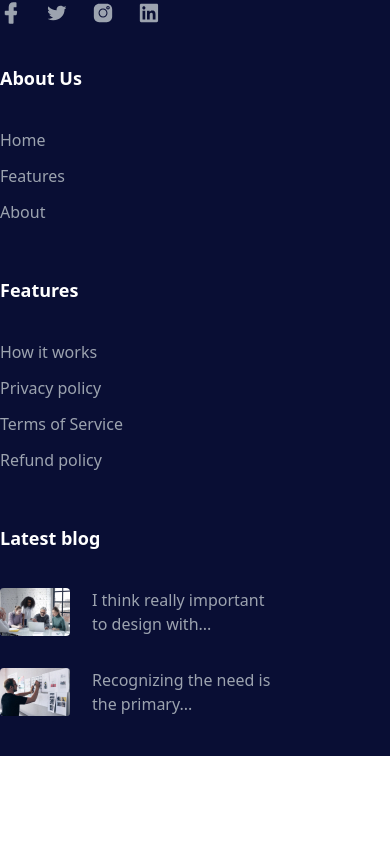
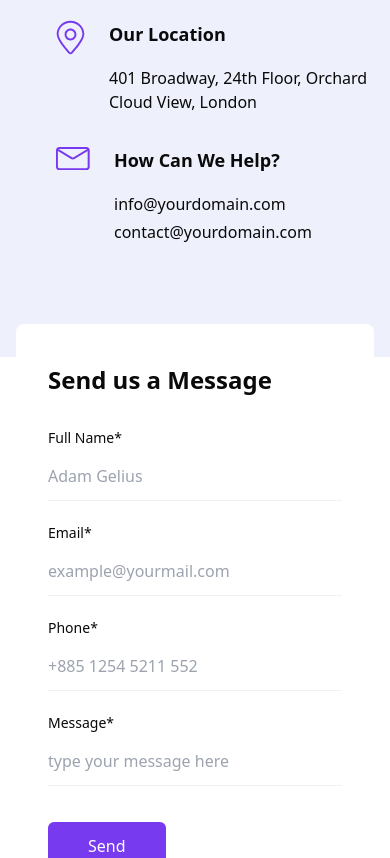
Before and after one commit to tareksabbir/Quixotic, a React (Vite) app: page / in a window 390 px wide. Shown: the part 5186-6044 px from the top of the page. Before the commit the page ends 5942 px from the top, so only its background shows below. Built offline with nearby package versions, Linux system fonts and the light colour scheme; no server answers.

Commit message:
Developed the Contact Us page with a user-friendly form.
Form includes fields for name, email, and message submission.
Applied responsive design to ensure usability across all devices.
Styled the page to match the overall project theme.

```diff
--- a/src/Pages/Home/Home.jsx
+++ b/src/Pages/Home/Home.jsx
@@ -1,3 +1,4 @@
+import Contact from "@/components/Contact/Contact";
 import Category from "@/components/HomePageComponents/Category/Category";
 
 import Hero from "@/components/HomePageComponents/Hero/Hero";
@@ -10,6 +11,7 @@ const Home = () => {
       <Hero></Hero>
       <Category></Category>
       <SearchCarsCard></SearchCarsCard>
+      <Contact></Contact>
 
     </>
   );
--- /dev/null
+++ b/src/components/Contact/Contact.jsx
@@ -0,0 +1,33 @@
+import ContactAddress from "./ContactAddress";
+import ContactForm from "./ContactForm";
+
+const Contact = () => {
+  return (
+    <>
+      <section id="contact" className="relative py-20 md:py-[120px]">
+        <div className="absolute left-0 top-0 -z-[1] h-full w-full dark:bg-dark"></div>
+        <div className="absolute left-0 top-0 -z-[1] h-1/2 w-full  bg-[#eef0fc] dark:bg-dark-700 lg:h-[45%] xl:h-1/2"></div>
+        <div className="container px-4 mx-auto">
+          <div className="-mx-4 flex flex-wrap items-center">
+            <div className="w-full px-4 lg:w-7/12 xl:w-8/12 ml-10 md:ml-0">
+              <div className="ud-contact-content-wrapper">
+                <div className="ud-contact-title mb-12 lg:mb-[150px]">
+                  <span className="mb-6 block text-base font-medium text-primary dark:text-white">
+                    CONTACT US
+                  </span>
+                  <h2 className="max-w-[260px] text-[35px] font-semibold leading-[1.14] text-dark dark:text-white">
+                    Lets talk about your problem.
+                  </h2>
+                </div>
+                <ContactAddress></ContactAddress>
+              </div>
+            </div>
+            <ContactForm></ContactForm>
+          </div>
+        </div>
+      </section>
+    </>
+  );
+};
+
+export default Contact;
--- /dev/null
+++ b/src/components/Contact/ContactAddress.jsx
@@ -0,0 +1,42 @@
+import ContactSvgLocation from "../Svg/ContactSvgLocation";
+import ContactSvgMail from "../Svg/ContactSvgMail";
+
+const ContactAddress = () => {
+  return (
+    <>
+      <div className="mb-12 flex flex-wrap justify-between lg:mb-0">
+        <div className="mb-8 flex w-[330px] max-w-full">
+          <div className="mr-6 text-[32px] text-primary">
+            <ContactSvgLocation></ContactSvgLocation>
+          </div>
+          <div>
+            <h5 className="mb-[18px] text-lg font-semibold text-dark dark:text-white">
+              Our Location
+            </h5>
+            <p className="text-base text-body-color dark:text-dark-6">
+              401 Broadway, 24th Floor, Orchard Cloud View, London
+            </p>
+          </div>
+        </div>
+        <div className="mb-8 flex w-[330px] max-w-full">
+          <div className="mr-6 text-[32px] text-primary">
+            <ContactSvgMail></ContactSvgMail>
+          </div>
+          <div>
+            <h5 className="mb-[18px] text-lg font-semibold text-dark dark:text-white">
+              How Can We Help?
+            </h5>
+            <p className="text-base text-body-color dark:text-dark-6">
+              info@yourdomain.com
+            </p>
+            <p className="mt-1 text-base text-body-color dark:text-dark-6">
+              contact@yourdomain.com
+            </p>
+          </div>
+        </div>
+      </div>
+    </>
+  );
+};
+
+export default ContactAddress;
--- /dev/null
+++ b/src/components/Contact/ContactForm.jsx
@@ -0,0 +1,81 @@
+const ContactForm = () => {
+  return (
+    <>
+      <div className="w-full px-4 lg:w-5/12 xl:w-4/12">
+        <div className=" rounded-lg bg-white px-8 py-10 shadow-testimonial dark:bg-dark-2 dark:shadow-none sm:px-10 sm:py-12 md:p-[60px] lg:p-10 lg:px-10 lg:py-12 2xl:p-[60px]">
+          <h3 className="mb-8 text-2xl font-semibold text-dark dark:text-white md:text-[28px] md:leading-[1.42]">
+            Send us a Message
+          </h3>
+          <form>
+            <div className="mb-[22px]">
+              <label
+                htmlFor="fullName"
+                className="mb-4 block text-sm text-body-color dark:text-dark-6"
+              >
+                Full Name*
+              </label>
+              <input
+                type="text"
+                name="fullName"
+                placeholder="Adam Gelius"
+                className="w-full border-0 border-b border-[#f1f1f1] bg-transparent pb-3 text-body-color placeholder:text-body-color/60 focus:border-primary focus:outline-none dark:border-dark-3 dark:text-dark-6"
+              />
+            </div>
+            <div className="mb-[22px]">
+              <label
+                htmlFor="email"
+                className="mb-4 block text-sm text-body-color dark:text-dark-6"
+              >
+                Email*
+              </label>
+              <input
+                type="email"
+                name="email"
+                placeholder="example@yourmail.com"
+                className="w-full border-0 border-b border-[#f1f1f1] bg-transparent pb-3 text-body-color placeholder:text-body-color/60 focus:border-primary focus:outline-none dark:border-dark-3 dark:text-dark-6"
+              />
+            </div>
+            <div className="mb-[22px]">
+              <label
+                htmlFor="phone"
+                className="mb-4 block text-sm text-body-color dark:text-dark-6"
+              >
+                Phone*
+              </label>
+              <input
+                type="text"
+                name="phone"
+                placeholder="+885 1254 5211 552"
+                className="w-full border-0 border-b border-[#f1f1f1] bg-transparent pb-3 text-body-color placeholder:text-body-color/60 focus:border-primary focus:outline-none dark:border-dark-3 dark:text-dark-6"
+              />
+            </div>
+            <div className="mb-[30px]">
+              <label
+                htmlFor="message"
+                className="mb-4 block text-sm text-body-color dark:text-dark-6"
+              >
+                Message*
+              </label>
+              <textarea
+                name="message"
+                rows="1"
+                placeholder="type your message here"
+                className="w-full resize-none border-0 border-b border-[#f1f1f1] bg-transparent pb-3 text-body-color placeholder:text-body-color/60 focus:border-primary focus:outline-none dark:border-dark-3 dark:text-dark-6"
+              ></textarea>
+            </div>
+            <div className="mb-0">
+              <button
+                type="submit"
+                className="inline-flex items-center justify-center rounded-md bg-primary px-10 py-3 text-base font-medium text-white transition duration-300 ease-in-out hover:bg-blue-dark"
+              >
+                Send
+              </button>
+            </div>
+          </form>
+        </div>
+      </div>
+    </>
+  );
+};
+
+export default ContactForm;
--- a/src/components/Footer/Footer.jsx
+++ b/src/components/Footer/Footer.jsx
@@ -5,9 +5,9 @@ import FooterLogo from "./FooterLogo";
 const Footer = () => {
   return (
 
-      <footer className=" relative z-10 bg-[#090E34] pt-20 lg:pt-[100px] text-gray-400 mt-10 md:mt-20">
+      <footer className=" relative z-10 bg-[#090E34] pt-20 lg:pt-[100px] text-gray-400 ">
         <div className="container mx-auto">
-          <div className="-mx-4 flex flex-wrap justify-between">
+          <div className="-mx-4 flex flex-wrap justify-between ml-10 md:ml-0 mr-10 md:mr-0">
             <FooterLogo></FooterLogo>
             <FooterAboutUs></FooterAboutUs>
             <FooterFeatures></FooterFeatures>
```
